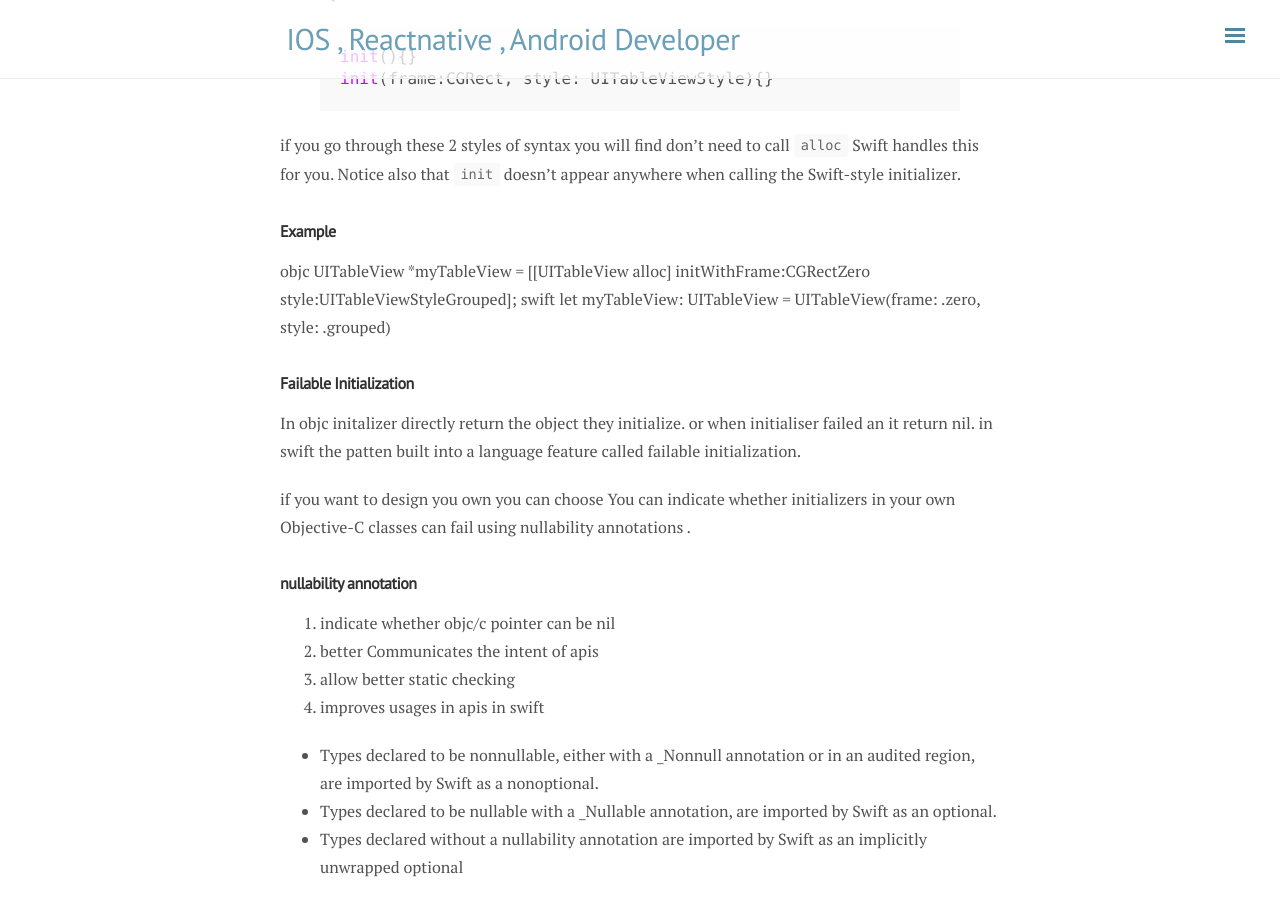
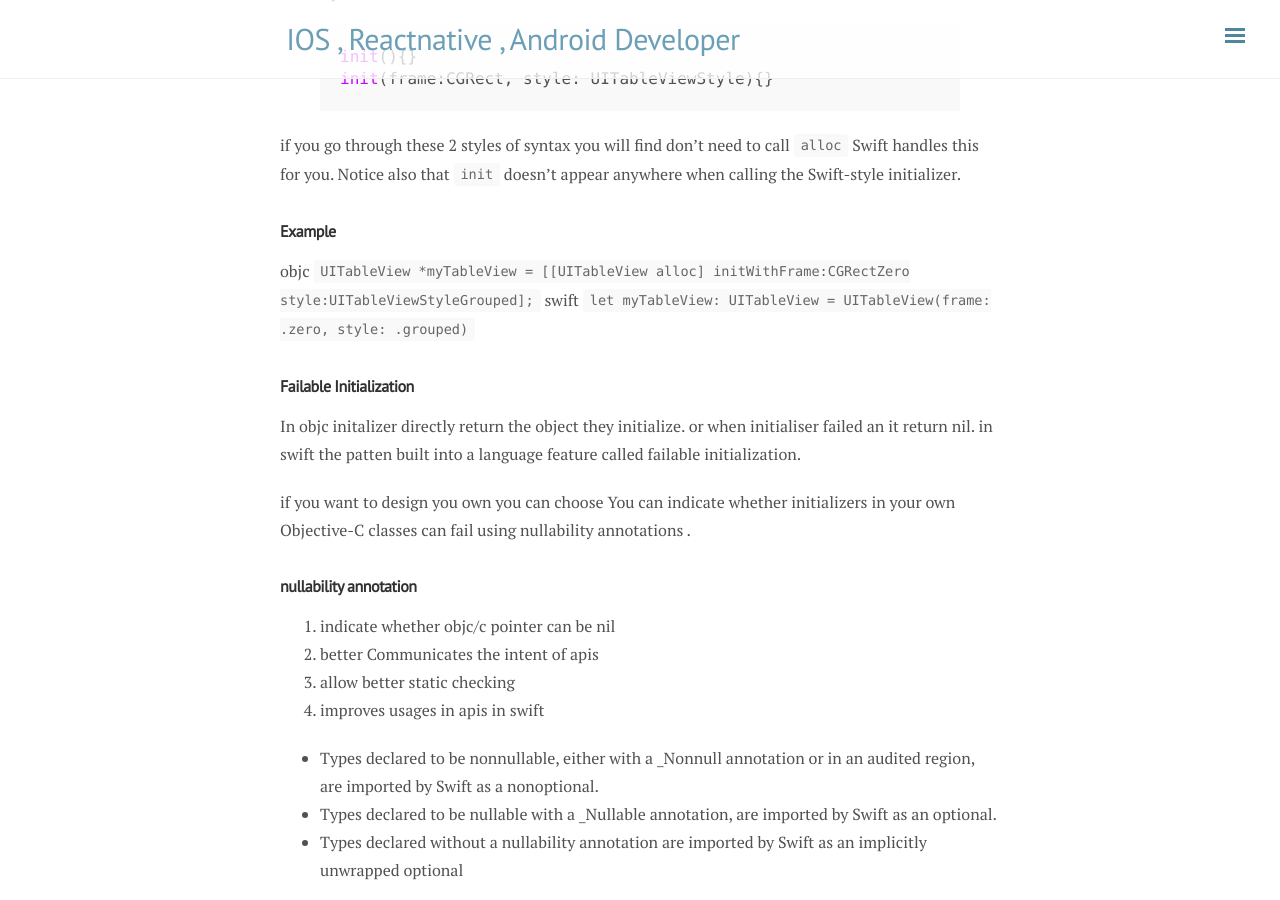
Before and after one commit to TheCodeTalker/TheCodeTalker.github.io, a Jekyll site: the page built from _posts/2017-07-23-Interoperability-With-Both-World.md, in a window 1280 px wide and 900 px high, scrolled down 1189 px. Built offline with Jekyll 4.4.1, drawn with Linux system fonts in a browser that asks for light colours; nearby versions of some CDN libraries; comment, search, counter and statistics services are not loaded.

```diff
--- a/_posts/2017-07-23-Interoperability-With-Both-World.md
+++ b/_posts/2017-07-23-Interoperability-With-Both-World.md
@@ -39,9 +39,9 @@ init(frame:CGRect, style: UITableViewStyle){}
 if you go through these 2 styles of syntax you will find don’t need to call `alloc` Swift handles this for you. Notice also that `init` doesn’t appear anywhere when calling the Swift-style initializer.
 ### Example
 objc
-UITableView *myTableView = [[UITableView alloc] initWithFrame:CGRectZero style:UITableViewStyleGrouped];
+`UITableView *myTableView = [[UITableView alloc] initWithFrame:CGRectZero style:UITableViewStyleGrouped];`
 swift
-let myTableView: UITableView = UITableView(frame: .zero, style: .grouped)
+`let myTableView: UITableView = UITableView(frame: .zero, style: .grouped)`
 
 ### Failable Initialization
 In objc initalizer directly return the object they initialize. or when initialiser failed an it return nil. in swift the patten  built into a language feature called failable initialization.
```
